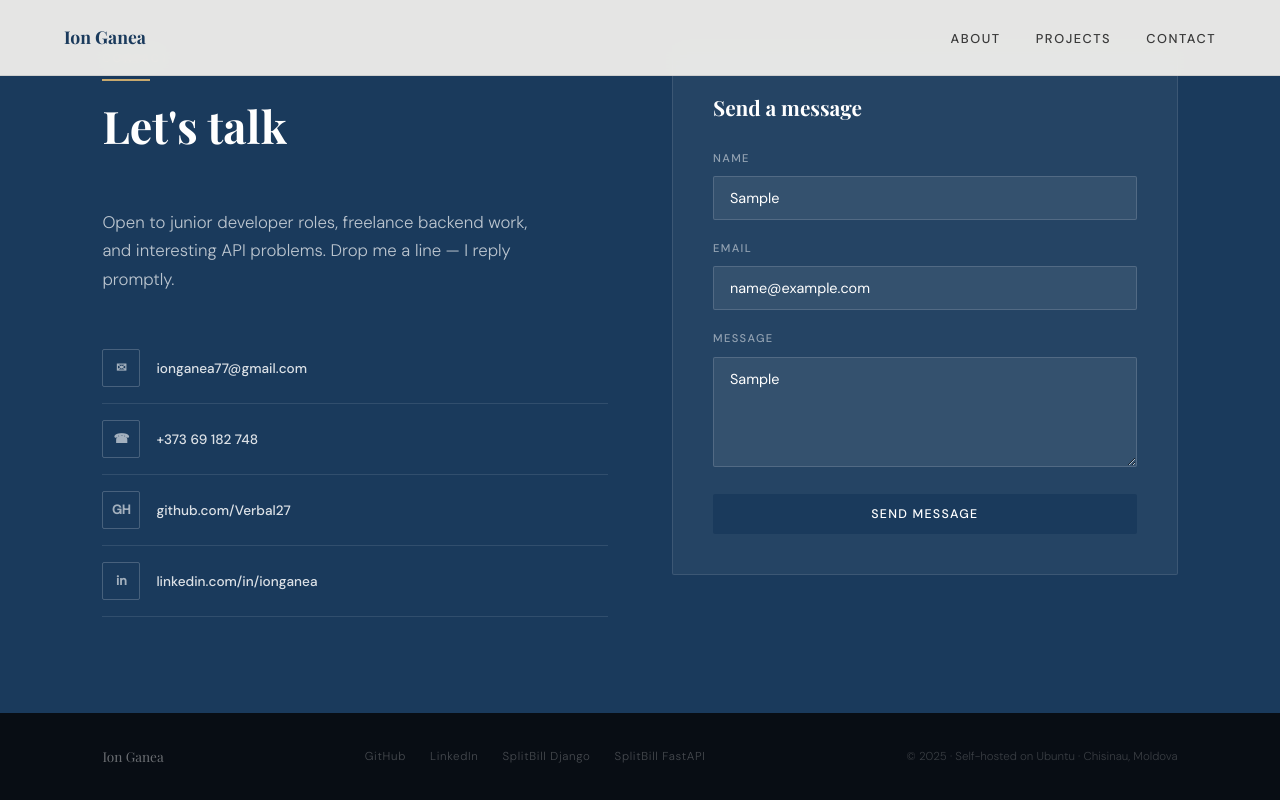
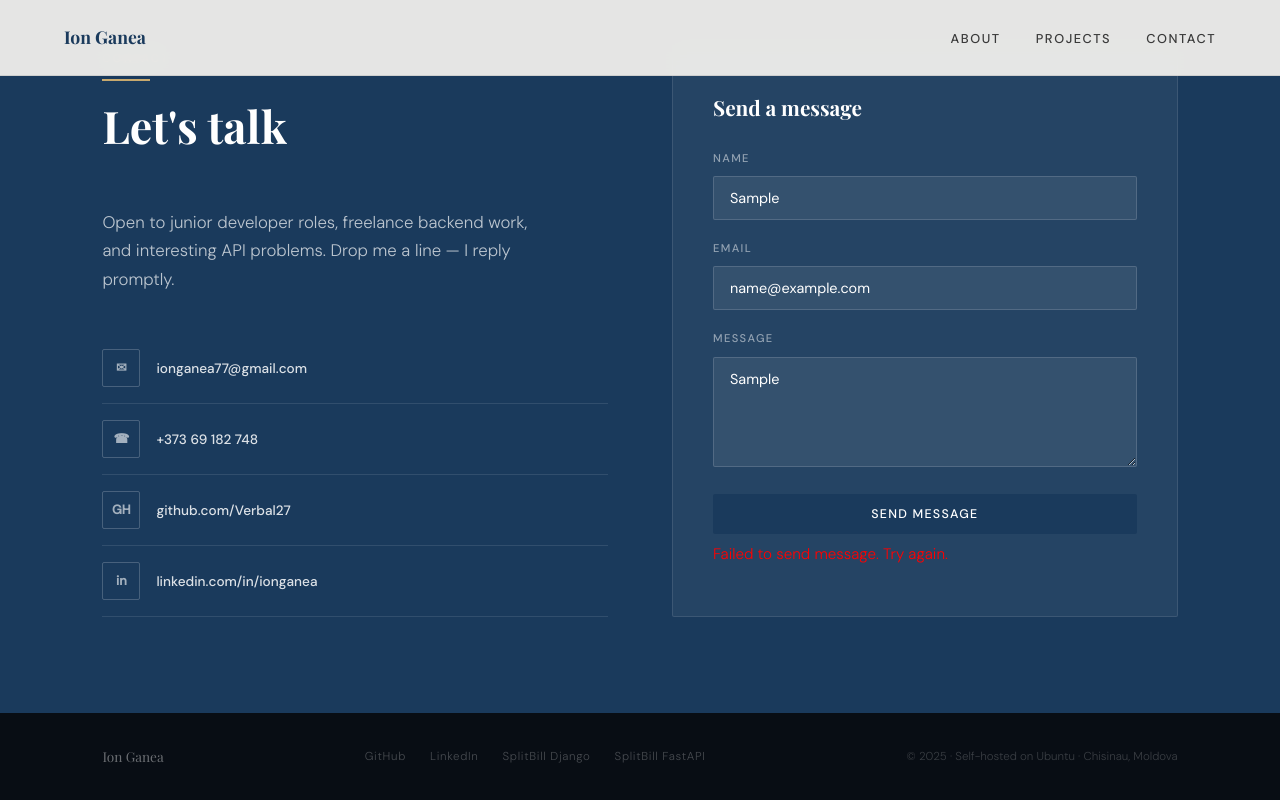
Before and after one commit to Verbal27/splitbills_mailing, a plain HTML site: page index.html in a window 1280 px wide. Both pictures are taken after typing "Sample", "name@example.com", "Sample" into the empty fields and a click on the button "SEND MESSAGE". Shown: the part 2718-3518 px from the top of the page. Drawn offline with nearby package versions, Linux system fonts and the light colour scheme; no server answers.

Commit message:
feat: UX/UI improvements

```diff
--- a/index.html
+++ b/index.html
@@ -249,6 +249,7 @@
         </div>
         <button type="submit" class="btn btn-primary" style="width:100%">Send Message</button>
       </form>
+      <div id="form-feedback" class="form-feedback" role="status" aria-live="polite"></div>
     </div>
   </div>
 </section>
--- a/script.js
+++ b/script.js
@@ -1,30 +1,66 @@
-
 const form = document.getElementById("contact-form");
+const button = form.querySelector("button");
+const feedback = document.createElement("div");
+feedback.id = "form-feedback";
+feedback.className = "form-feedback";
+feedback.setAttribute("role", "status");
+feedback.setAttribute("aria-live", "polite");
+form.appendChild(feedback);
 
 form.addEventListener("submit", async (e) => {
   e.preventDefault();
 
+  button.disabled = true;
+  button.classList.add("loading");
+  button.firstChild.textContent = "Sending…";
+  form.style.pointerEvents = "none";
+
+  feedback.textContent = "Sending your message…";
+  feedback.style.color = "#888";
+  feedback.classList.add("show");
+
   const data = {
     name: form.name.value,
     email: form.email.value,
-      message: form.message.value
+    message: form.message.value,
   };
+
+  const controller = new AbortController();
+  const timeout = setTimeout(() => controller.abort(), 8000);
+  const startTime = Date.now();
 
   try {
     const res = await fetch("https://api.splitbills.org/contact", {
       method: "POST",
-        headers: {
-          "Content-Type": "application/json"
-        },
-        body: JSON.stringify(data)
+      headers: { "Content-Type": "application/json" },
+      body: JSON.stringify(data),
+      signal: controller.signal,
     });
 
-      if (!res.ok) throw new Error();
+    const elapsed = Date.now() - startTime;
+    if (elapsed < 500) await new Promise((r) => setTimeout(r, 500 - elapsed));
 
-      alert("Message sent!");
+    if (!res.ok) throw new Error("Server error");
+
+    feedback.textContent = "Message sent successfully ✓";
+    feedback.style.color = "green";
+    button.firstChild.textContent = "Sent ✓";
     form.reset();
-
   } catch (err) {
-      alert("Failed to send message");
+    if (err.name === "AbortError") {
+      feedback.textContent = "Request timed out. Please try again.";
+    } else {
+      feedback.textContent = "Failed to send message. Try again.";
+    }
+    feedback.style.color = "red";
+    button.firstChild.textContent = "Send Message";
+  } finally {
+    clearTimeout(timeout);
+    setTimeout(() => {
+      button.disabled = false;
+      button.classList.remove("loading");
+      button.firstChild.textContent = "Send Message";
+      form.style.pointerEvents = "auto";
+    }, 2000);
   }
 });
--- a/style.css
+++ b/style.css
@@ -107,6 +107,16 @@
 .form-group input::placeholder,.form-group textarea::placeholder { color:rgba(255,255,255,0.3); }
 .form-group input:focus,.form-group textarea:focus { border-color:var(--accent2); }
 .form-group textarea { resize:vertical; min-height:110px; }
+.form-feedback {
+margin-top: 8px;
+font-size: 0.95rem;
+opacity: 0;
+transition: opacity 0.3s ease;
+}
+
+.form-feedback.show {
+opacity: 1;
+}
 
 footer { background:#080d14; padding:2rem 8vw; display:flex; align-items:center; justify-content:space-between; flex-wrap:wrap; gap:1rem; }
 .footer-name { font-family:var(--serif); color:rgba(255,255,255,0.4); font-size:0.85rem; }
```
Lines whose indentation alone changed are shown as unchanged.
